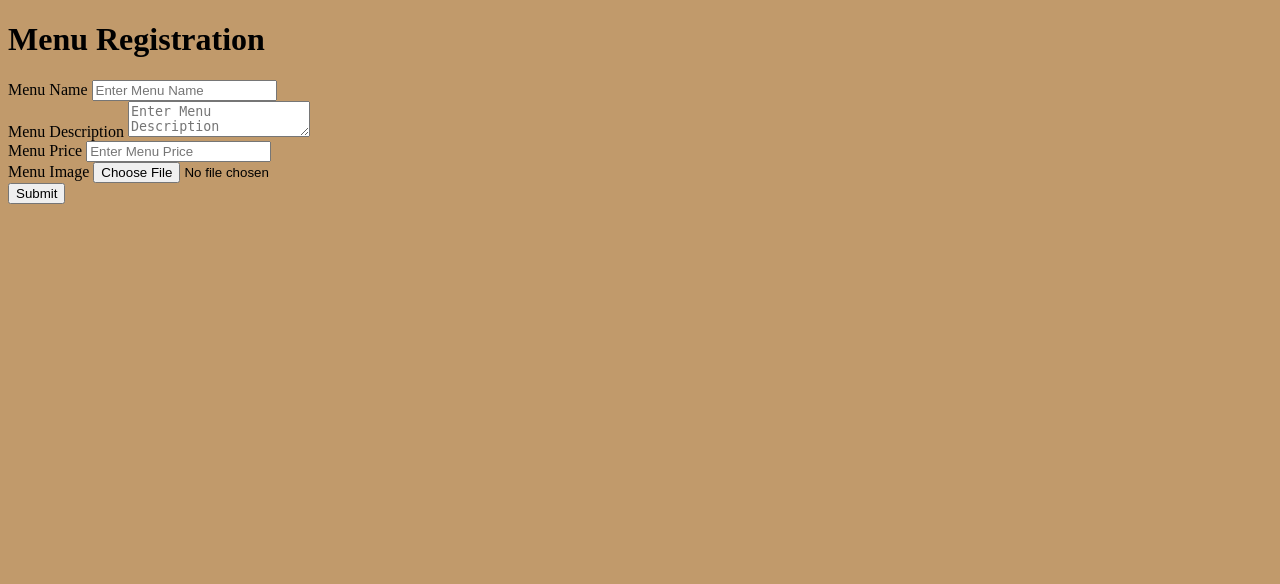
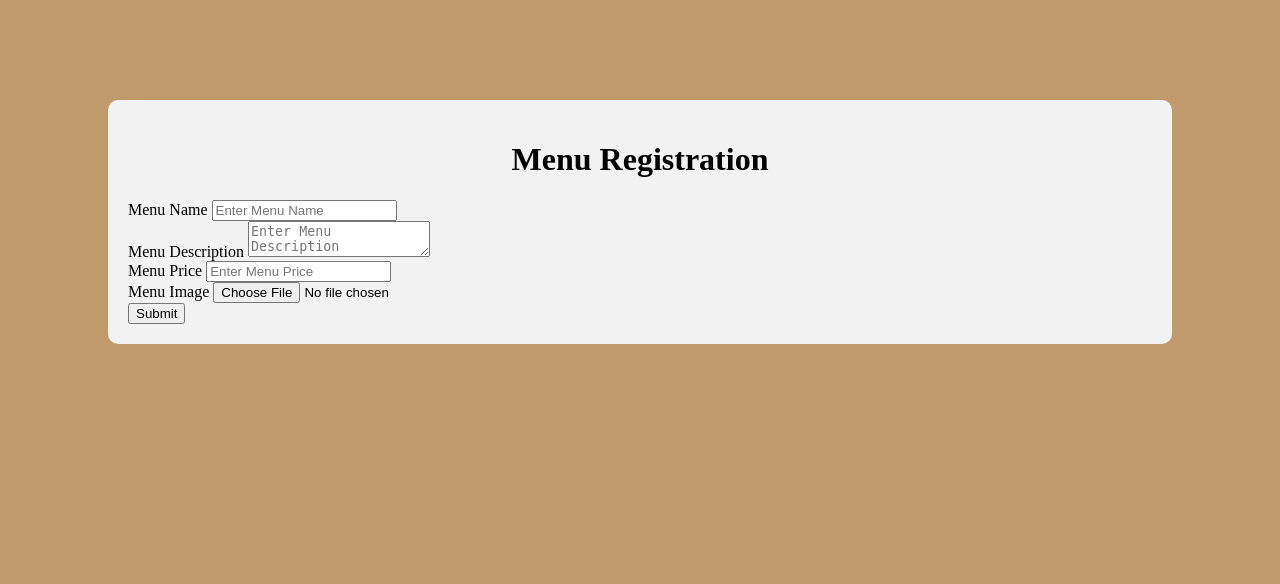
Before and after one commit to Bliss109/Strath_Eats, a PHP site: page /MenuRegistration.html in a window 1280 px wide. Shown: the top 584 px of the page. Run offline with PHP 8.4, Linux system fonts and the light colour scheme.

Commit message:
Menu Registration Form with Background

```diff
--- a/Chef/MenuRegistration.html
+++ b/Chef/MenuRegistration.html
@@ -9,7 +9,9 @@
 <body>
     <form id="MenuForm">
         <div class="MenuRegistration-container">
+            <center>
             <h1>Menu Registration</h1>
+            </center>
             <label for="menuName">Menu Name</label>
             <input type="text" id="menuName" name="menuName" placeholder="Enter Menu Name"><br>
             <label for="menuDescription">Menu Description</label>
--- a/Chef/MenuRegistrationStyle.css
+++ b/Chef/MenuRegistrationStyle.css
@@ -8,5 +8,11 @@ footer {
 }
 
 #MenuForm{
-
+    margin-top: 100px;
+    margin-left: 100px;
+    margin-right: 100px;
+    /* margin-bottom: 50px; */
+    padding: 20px;
+    background-color: #f2f2f2;
+    border-radius: 10px;
 }
```
